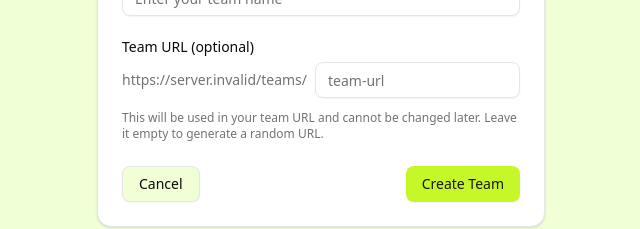
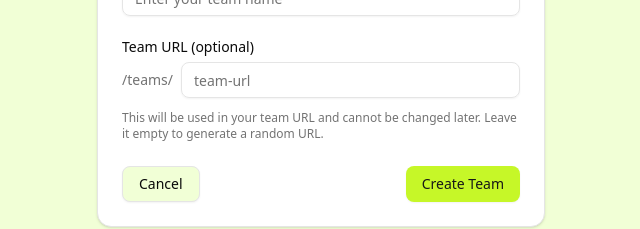
Before and after one commit to andrew-dev-p/supabase-teams-products-management, a Next.js app in the folder client/: page /teams/create in a window 1280 px wide. Shown: the part 361-590 px from the top of the page, without its empty margins (319-959 px from the left). Built offline with nearby package versions, Linux system fonts and the light colour scheme; no server answers.

Commit message:
Update team URL display in create team form

```diff
--- a/client/app/teams/create/page.tsx
+++ b/client/app/teams/create/page.tsx
@@ -105,7 +105,7 @@ const CreateTeam = () => {
                       <FormLabel htmlFor="slug">Team URL (optional)</FormLabel>
                       <div className="flex items-center">
                         <span className="text-sm text-muted-foreground mr-2">
-                          {process.env.NEXT_PUBLIC_APP_URL}/teams/
+                          /teams/
                         </span>
                         <FormControl>
                           <Input
```
